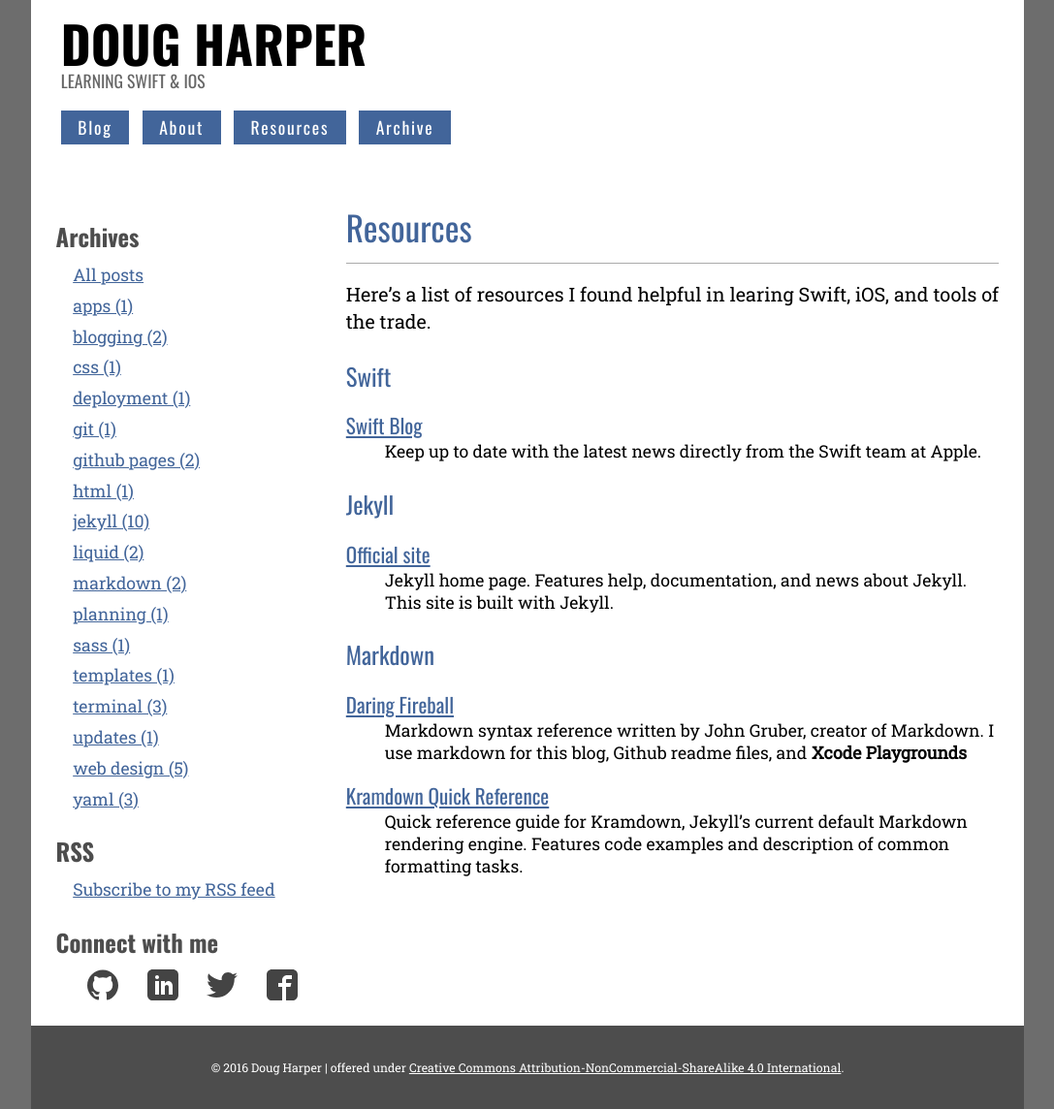
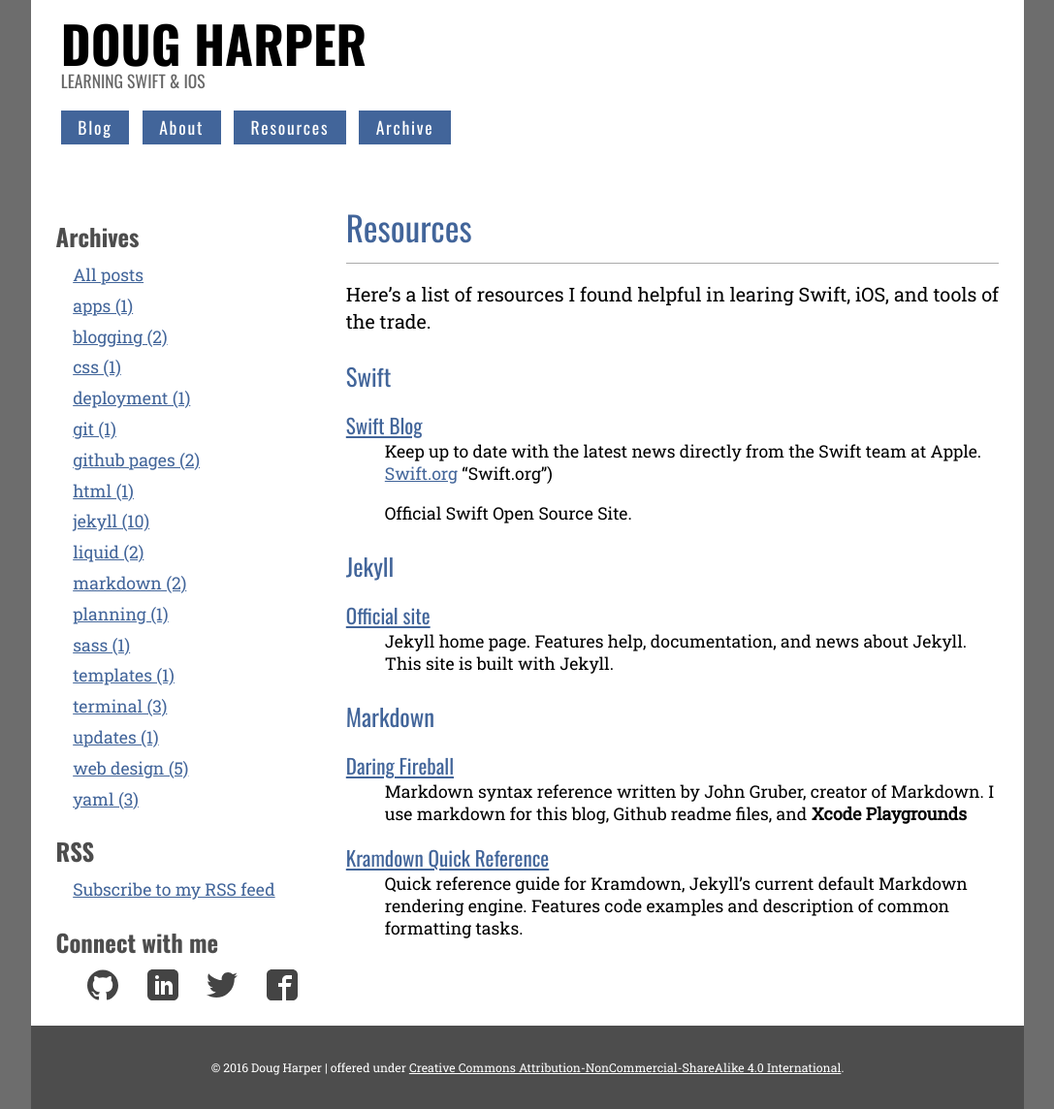
Before and after one commit to endodoug/endodoug.github.io, a Jekyll site: the page built from resources.md, in a window 1280 px wide. Shown: the whole page at 97% size, without its empty margins (96-1183 px from the left). Built offline with Jekyll 4.4.1, drawn with Linux system fonts in a browser that asks for light colours.

Commit message:
Update resources.md
Added Swift.org

```diff
--- a/resources.md
+++ b/resources.md
@@ -9,6 +9,8 @@
 
 [Swift Blog](https://developer.apple.com/swift/blog/ "Official Swift Blog")
 : Keep up to date with the latest news directly from the Swift team at Apple.
+[Swift.org](https://swift.org) "Swift.org")
+: Official Swift Open Source Site.
 
 ### Jekyll
 
```
